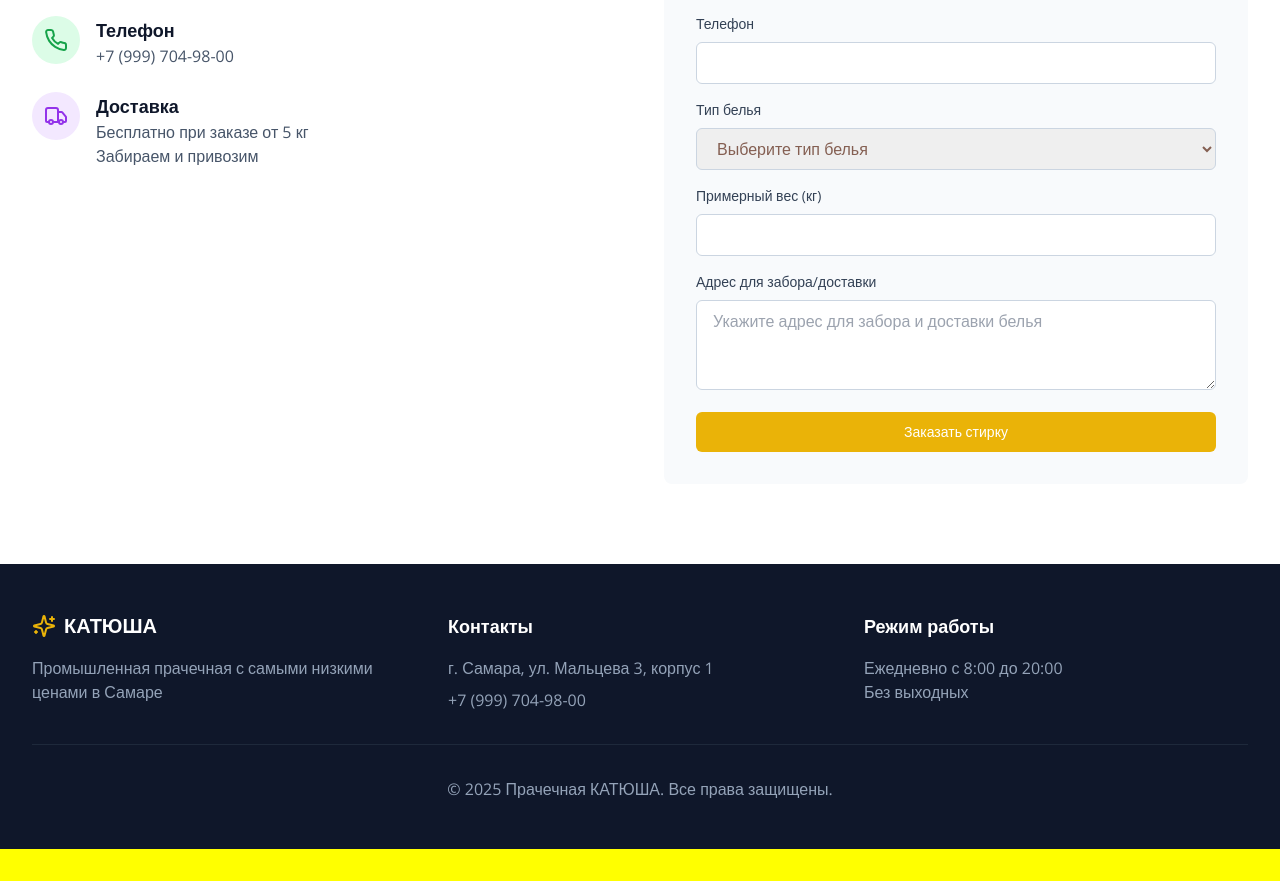
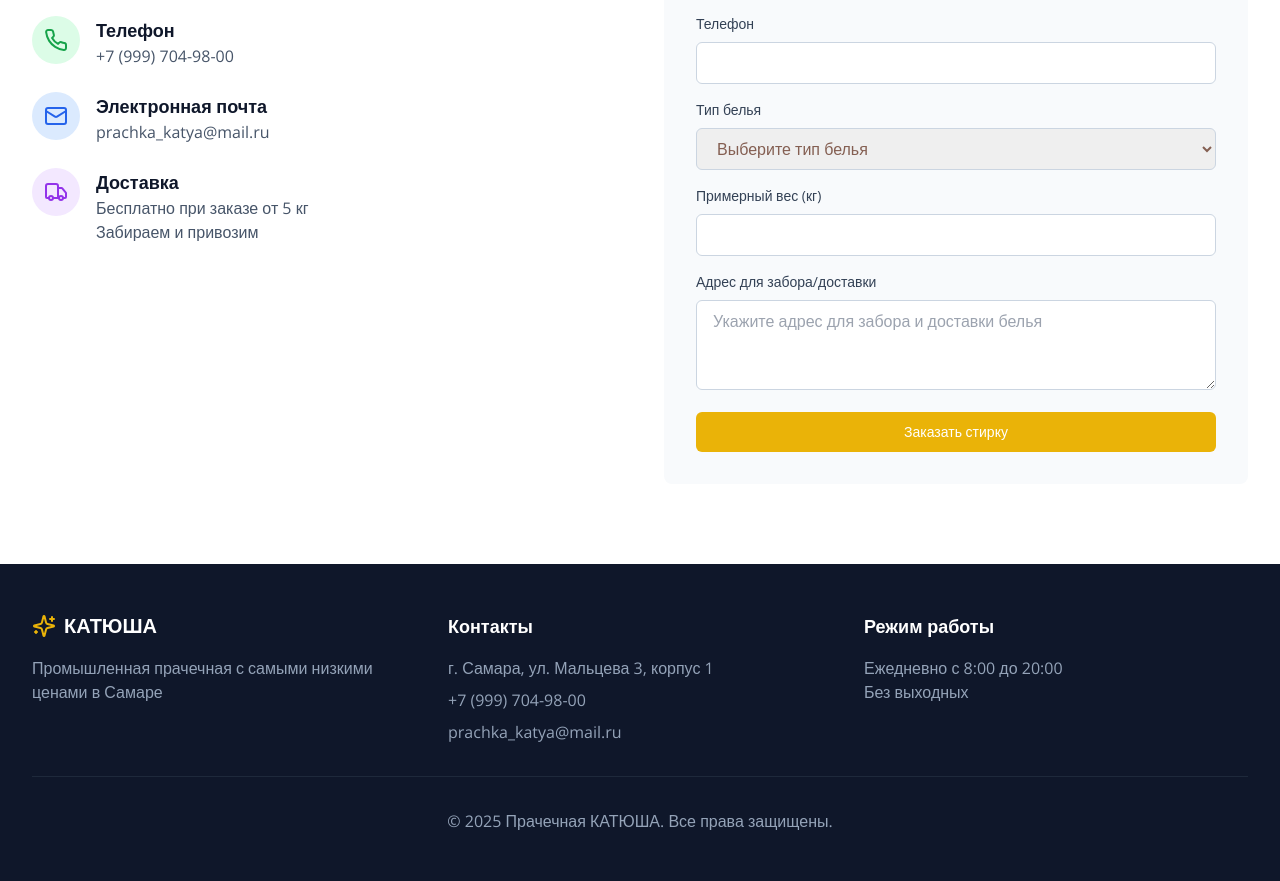
Before and after one commit to pr-poehali-dev/katyusha-laundry-service, a React (Vite) app: page / in a window 1280 px wide. Shown: the part 2838-3719 px from the top of the page. Before the commit the page ends 3687 px from the top, so only its background shows below. Built offline with nearby package versions, Linux system fonts and the light colour scheme; a web font is replaced by a local one.

Commit message:
Добавлена электронная почта в контакты

```diff
--- a/src/pages/Index.tsx
+++ b/src/pages/Index.tsx
@@ -243,6 +243,16 @@ export default function Index() {
                 </div>
 
                 <div className="flex items-start space-x-4">
+                  <div className="bg-blue-100 rounded-full p-3">
+                    <Icon name="Mail" className="h-6 w-6 text-blue-600" />
+                  </div>
+                  <div>
+                    <h3 className="text-lg font-semibold text-slate-900">Электронная почта</h3>
+                    <p className="text-slate-600">prachka_katya@mail.ru</p>
+                  </div>
+                </div>
+
+                <div className="flex items-start space-x-4">
                   <div className="bg-purple-100 rounded-full p-3">
                     <Icon name="Truck" className="h-6 w-6 text-purple-600" />
                   </div>
@@ -337,7 +347,8 @@ export default function Index() {
             <div>
               <h4 className="text-lg font-semibold mb-4">Контакты</h4>
               <p className="text-slate-400 mb-2">г. Самара, ул. Мальцева 3, корпус 1</p>
-              <p className="text-slate-400">+7 (999) 704-98-00</p>
+              <p className="text-slate-400 mb-2">+7 (999) 704-98-00</p>
+              <p className="text-slate-400">prachka_katya@mail.ru</p>
             </div>
             <div>
               <h4 className="text-lg font-semibold mb-4">Режим работы</h4>
```
